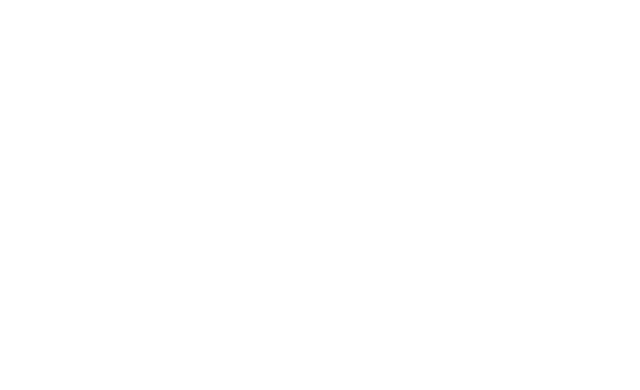
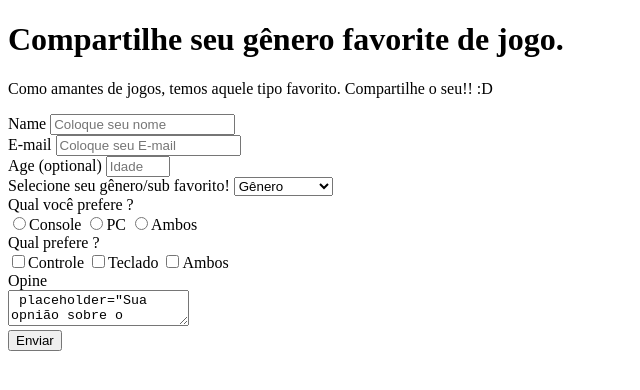
Before and after one commit to Douglas-M-Miranda/Survey-Form-FreeCodeCamp, a plain HTML site: page index.html in a window 1280 px wide. Shown: the whole page, without its empty margins (0-640 px from the left). Drawn offline with Linux system fonts and the light colour scheme.

Commit message:
formulario pronto

```diff
--- a/index.html
+++ b/index.html
@@ -8,5 +8,49 @@
 </head>
 <body>
 
+    <header id="header">
+        <h1 id="title">Compartilhe seu gênero favorite de jogo.</h1>
+        <p id="description">Como amantes de jogos, temos aquele tipo favorito. Compartilhe o seu!! :D</p>
+    </header>
+
+    <div id="main">
+        <form id=survey-form>
+            <label for="name" id="name-label">Name </label>
+            <input id="name" type="text" required placeholder="Coloque seu nome" />
+            <br>
+            <label for="email" id="email-label">E-mail</label>
+            <input id="email" type="email" required placeholder="Coloque seu E-mail" />
+            <br>
+            <label for="number" id="number-label">Age (optional)</label>
+            <input id="number" type="number" min="12" max="100" placeholder="Idade" />
+            <br>
+            <label for="dropdown" id="dropdown-label">Selecione seu gênero/sub favorito!</label>
+            <select id="dropdown">
+                <option>Gênero</option>
+                <option>RPG</option>
+                <option>MMORPG</option>
+                <option>MOBA</option>
+                <option>FPS</option>
+                <option>Metroidvania</option>
+            </select>
+            <br>
+            <label for="which-one">Qual você prefere ?</label>
+            <br>
+            <input type="radio" name="which-one" value="console" />Console
+            <input type="radio" name="which-one" value="pc" />PC
+            <input type="radio" name="which-one" value="ambos-console" />Ambos
+            <br>
+            <label for="which">Qual prefere ?</label>
+            <br>
+            <input type="checkbox" name="which" value="controle">Controle
+            <input type="checkbox" name="which" value="teclado">Teclado
+            <input type="checkbox" name="which" value="ambos-controle">Ambos
+            <br>
+            <label>Opine</label><br>
+            <textarea> placeholder="Sua opnião sobre o formulario"</textarea>
+            <br>
+            <button type="submit" id="submit">Enviar</button>
+        </form>
+    <div>
 </body>
 </html>
```
